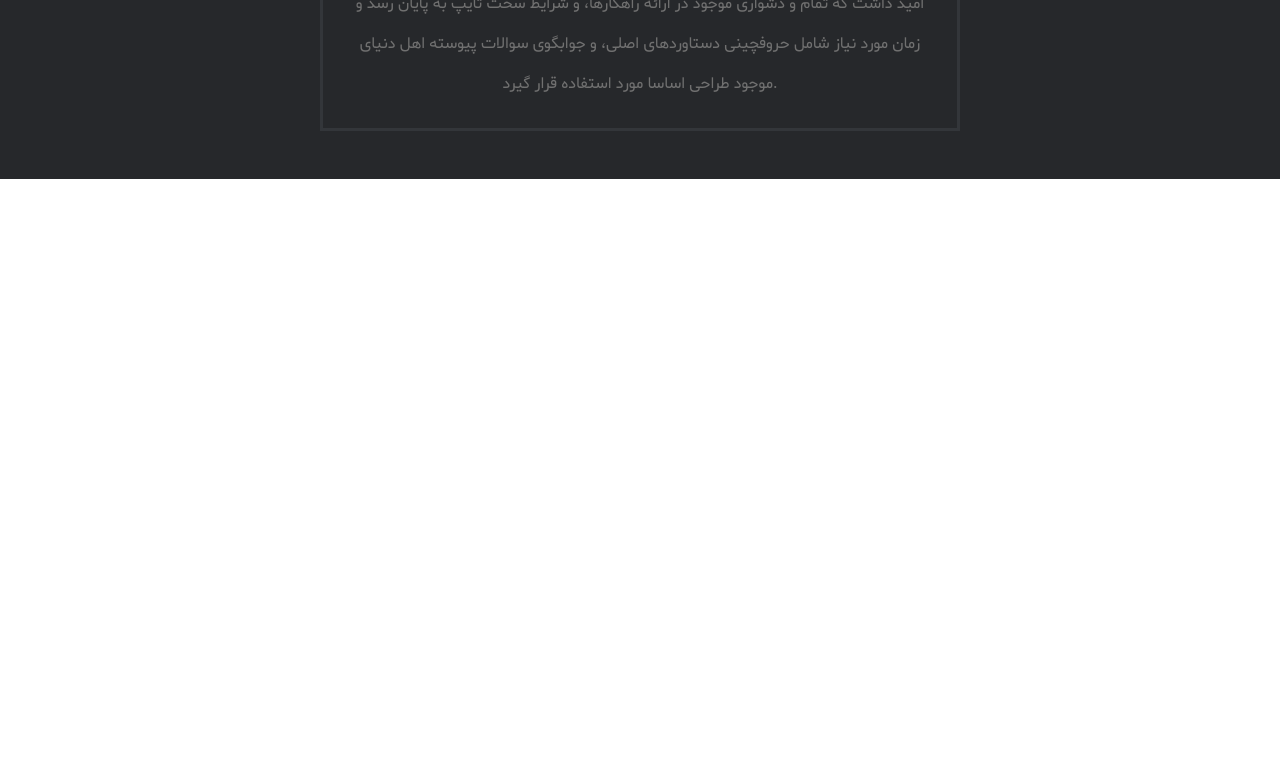
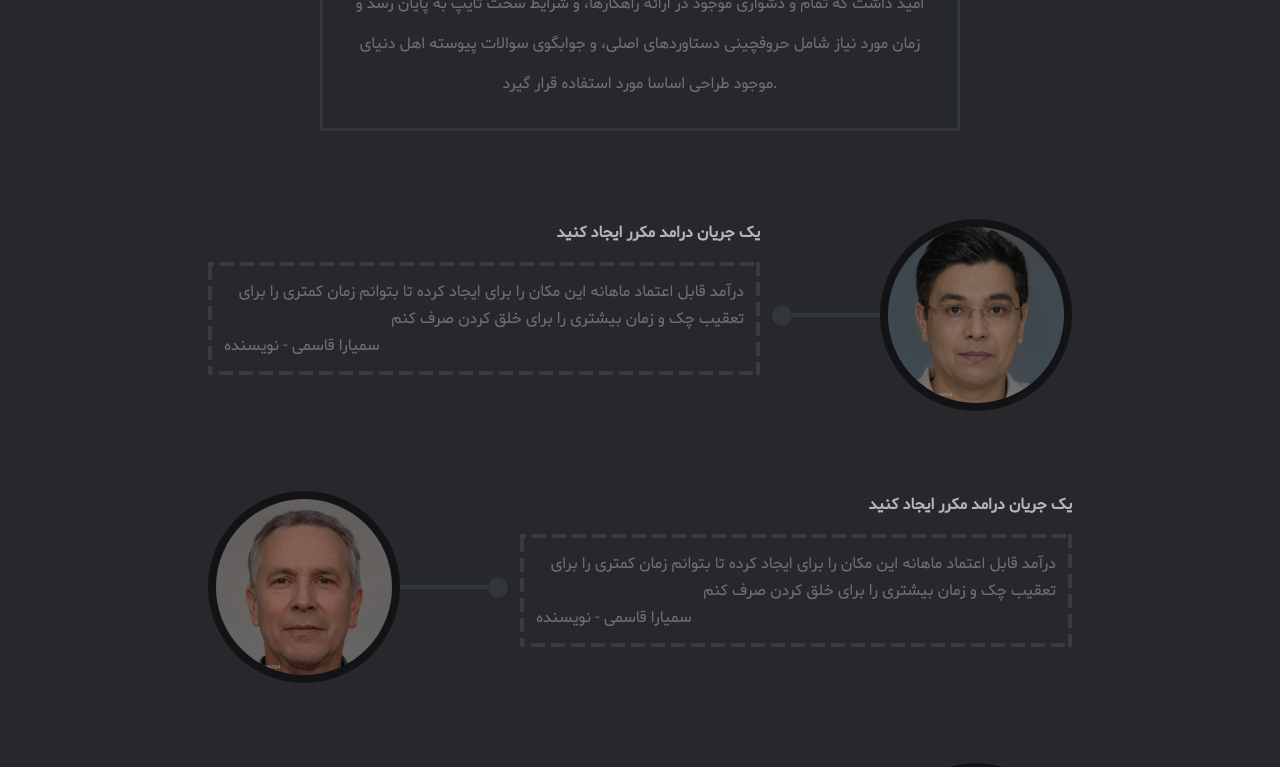
Before and after one commit to kolako54/patreon, a React (Create React App) app in the folder client/: page / in a window 1280 px wide. Shown: the part 1040-1807 px from the top of the page. Before the commit the page ends 1219 px from the top, so only its background shows below. Built offline with nearby package versions, Linux system fonts and the light colour scheme.

Commit message:
feat: add comments to landing ✨

```diff
--- a/client/src/pages/Landing/Landing.jsx
+++ b/client/src/pages/Landing/Landing.jsx
@@ -4,6 +4,8 @@ import dummyVideoPlaceholder from '../../assets/images/dummy/dummyVideoPlacehold
 import Button from '../../components/Button/Button';
 import SearchInput from '../../components/SearchInput/SearchInput';
 import ImportantPart from '../../components/ImportantPart/ImportantPart';
+import comments from '../../data/dummy/comments';
+import Comment from './Comment/Comment';
 
 const Landing = () => {
   return (
@@ -52,6 +54,11 @@ const Landing = () => {
             <i className={classes['pseudo-element']} />
           </p>
         </div>
+        <div className={classes.comments}>
+          {comments.map((comment, index) => (
+            <Comment comment={comment} isRtl={index % 2 === 0} />
+          ))}
+        </div>
       </section>
       <footer className={classes['footer']}></footer>
     </div>
--- a/client/src/pages/Landing/Landing.module.css
+++ b/client/src/pages/Landing/Landing.module.css
@@ -174,3 +174,7 @@
   top: -0.2rem;
   transform: translate(1rem, -25%) scale(0.6);
 }
+
+.comments {
+  padding: 0.5rem 10rem;
+}
```
